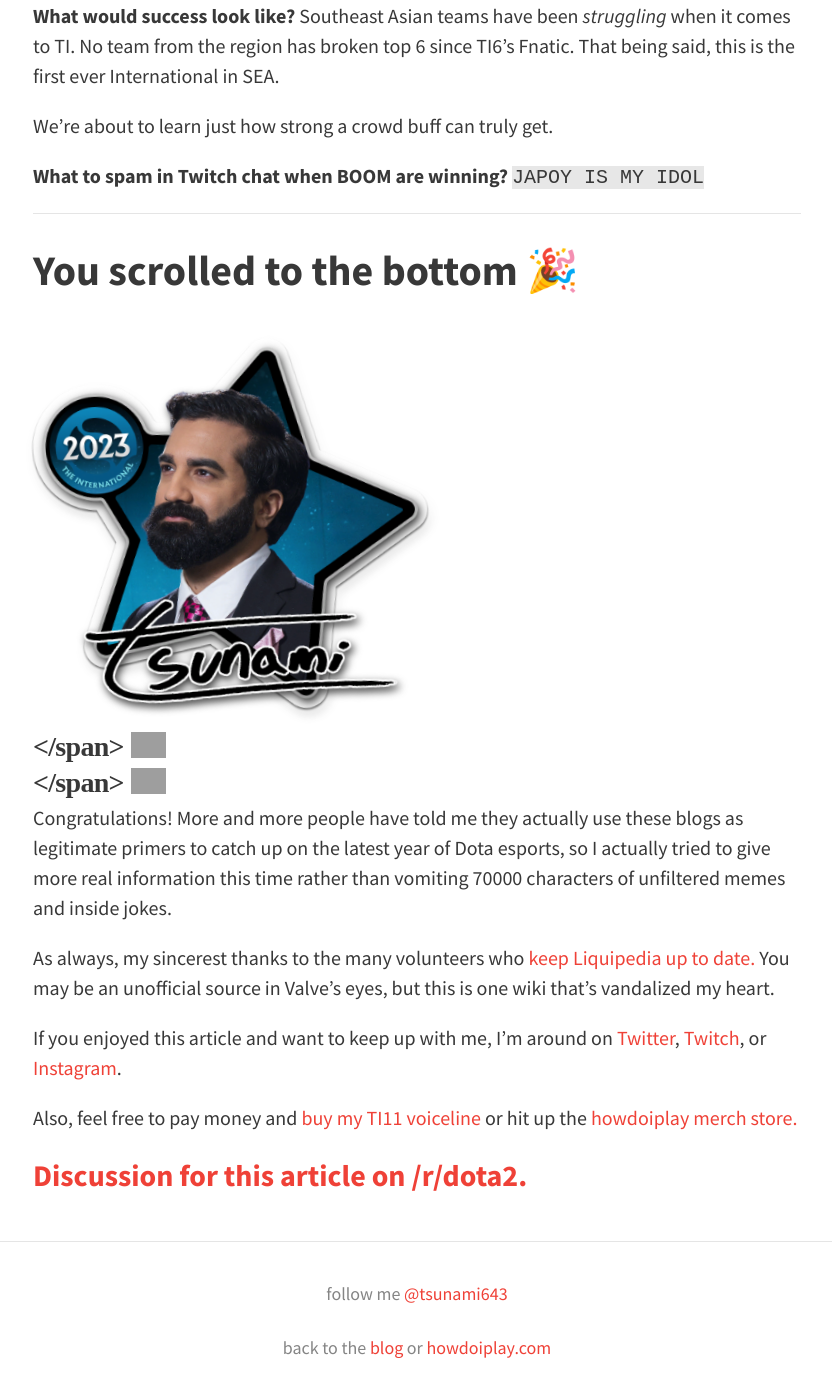
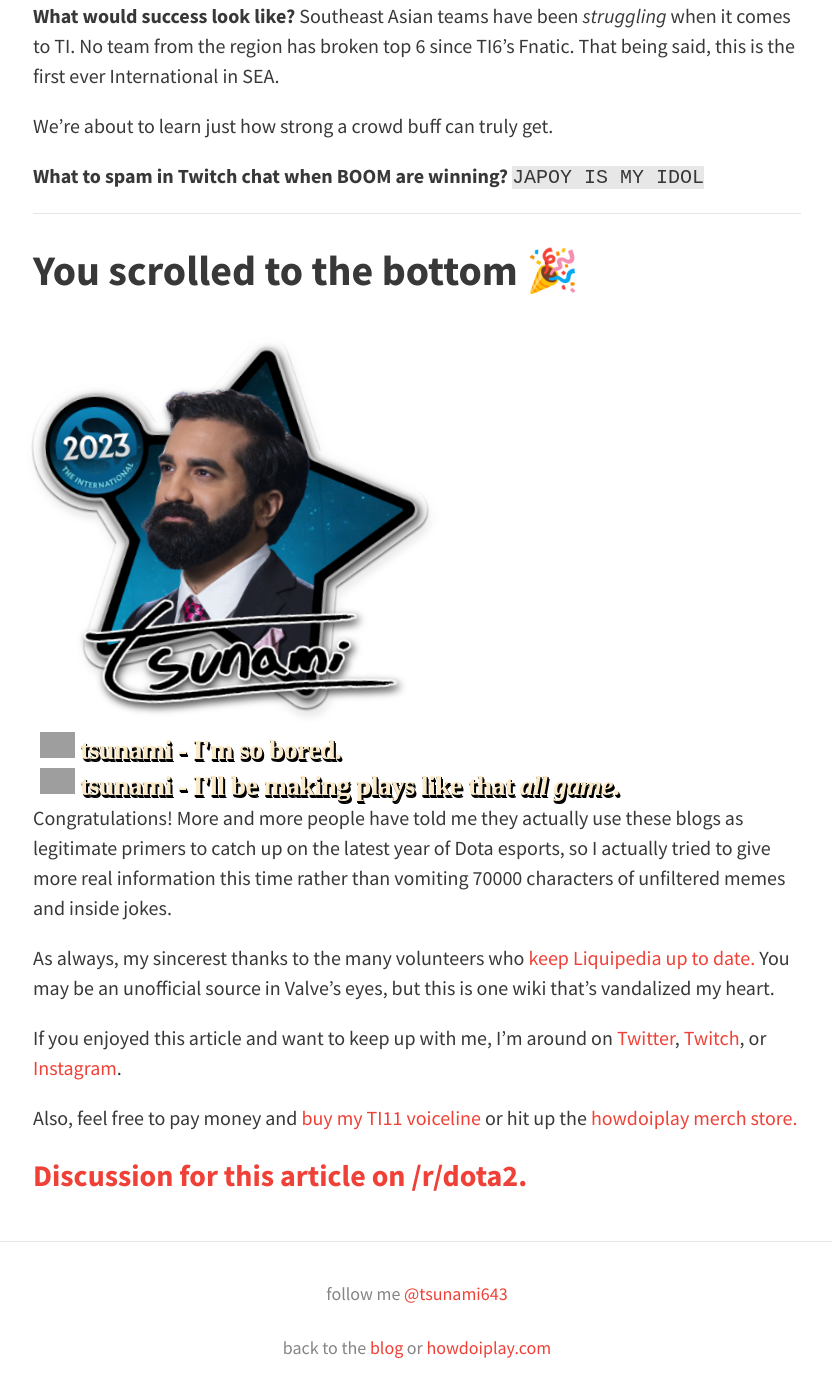
Before and after one commit to tsunami643/blogdraft, a Jekyll site: the page built from _posts/2023-10-05-ti12-team-guide.md, in a window 1280 px wide and 1400 px high, scrolled down 39144 px. Shown: the top 1397 px of the window, without its empty margins (223-1055 px from the left). Built offline with Jekyll 4.4.1, drawn with Linux system fonts in a browser that asks for light colours; nearby versions of some CDN libraries; some web fonts are replaced; grey boxes are pictures that could not be loaded.

Commit message:
big sample

```diff
--- a/_posts/2023-10-05-ti12-team-guide.md
+++ b/_posts/2023-10-05-ti12-team-guide.md
@@ -1376,7 +1376,7 @@
 
   .voiceline {
     font-family: Radiance;
-    font-weight: bold;
+    font-weight: bolder;
     font-size: 28px;
 	  letter-spacing: -0.7px;
     margin: 0px;
@@ -1427,9 +1427,9 @@
 
 <div><img class="sticker" style="max-width: 400px;" title="Buy my sticker!" src="./../../../img/ti12teams/tsunami_sticker.png"></div>
 
-<div class="voiceline"></span><span class="speaker"><img src="../../../chatwheel/assets/images/audio.png"></span><span class="message">I'm so bored.</span><!--<audio class="audio" src="../../../chatwheel/assets/audio/master/UNDEFINED.mp3" autoplay></audio>--></div>
+<div class="voiceline"><span class="speaker"><img src="../../../chatwheel/assets/images/audio.png"></span><span class="message default">tsunami - I'm so bored.</span><!--<audio class="audio" src="../../../chatwheel/assets/audio/master/UNDEFINED.mp3" autoplay></audio>--></div>
 
-<div class="voiceline"></span><span class="speaker"><img src="../../../chatwheel/assets/images/audio.png"></span><span class="message">I'll be making plays like that all game.</span><!--<audio class="audio" src="../../../chatwheel/assets/audio/master/UNDEFINED.mp3" autoplay></audio>--></div>
+<div class="voiceline"><span class="speaker"><img src="../../../chatwheel/assets/images/audio.png"></span><span class="message default">tsunami - I'll be making plays like that <i>all game</i>.</span><!--<audio class="audio" src="../../../chatwheel/assets/audio/master/UNDEFINED.mp3" autoplay></audio>--></div>
 
 Congratulations! More and more people have told me they actually use these blogs as legitimate primers to catch up on the latest year of Dota esports, so I actually tried to give more real information this time rather than vomiting 70000 characters of unfiltered memes and inside jokes.
 
```
Also changed, not shown: img/ti12teams/mapsample.jpg.
